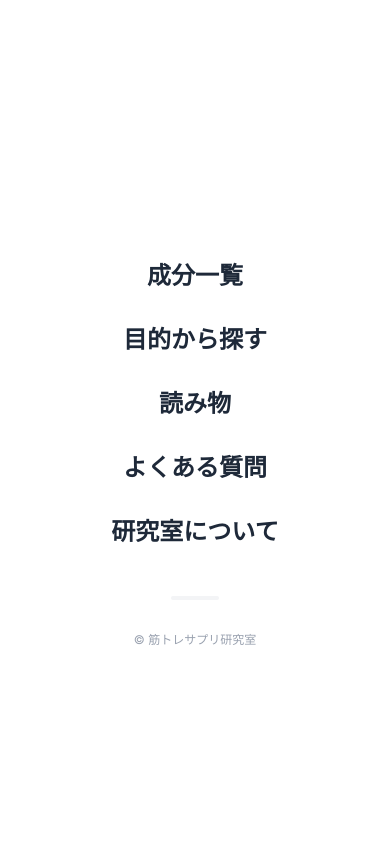
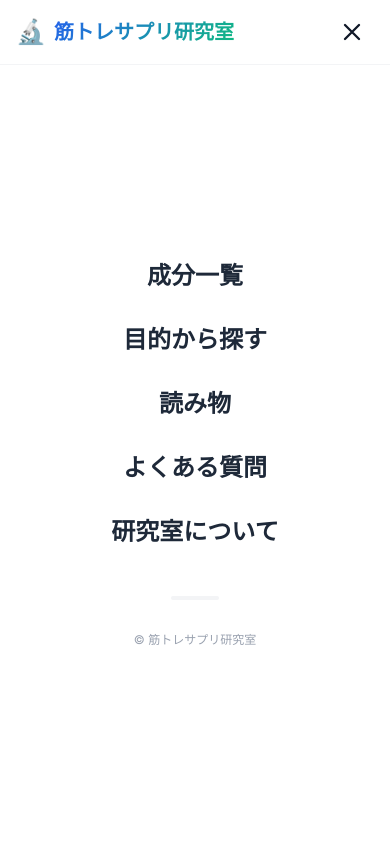
Before and after one commit to WAKAMUSYA/supplement-lab, a Next.js app: page / in a window 390 px wide. Both pictures are taken after a click on the button "メニューを開く". Shown: the top 844 px of the page. Built offline with nearby package versions, Linux system fonts and the light colour scheme.

Commit message:
変更内容

```diff
--- a/src/components/Navbar.tsx
+++ b/src/components/Navbar.tsx
@@ -33,7 +33,7 @@ export default function Navbar() {
   return (
     <>
       {/* Main Header */}
-      <header className="sticky top-0 z-[100] w-full bg-white/80 backdrop-blur-md border-b border-gray-100">
+      <header className="sticky top-0 z-[110] w-full bg-white/80 backdrop-blur-md border-b border-gray-100">
         <div className="container mx-auto px-4 h-16 flex items-center justify-between">
           <Link href="/" className="text-xl font-bold flex items-center gap-2">
             <span className="text-primary text-2xl">🔬</span>
@@ -58,7 +58,7 @@ export default function Navbar() {
           {/* Mobile Menu Toggle Button */}
           <button
             onClick={() => setIsOpen(!isOpen)}
-            className="md:hidden p-2 text-gray-900 hover:text-primary focus:outline-none z-[110]"
+            className="md:hidden p-2 text-gray-900 hover:text-primary focus:outline-none relative z-[120]"
             aria-label={isOpen ? "メニューを閉じる" : "メニューを開く"}
           >
             {isOpen ? (
@@ -76,7 +76,7 @@ export default function Navbar() {
 
       {/* Mobile Menu Overlay */}
       <div
-        className={`fixed inset-0 z-[105] md:hidden bg-white transition-all duration-300 transform ${
+        className={`fixed inset-0 z-[100] md:hidden bg-white transition-all duration-300 transform ${
           isOpen ? "translate-y-0 opacity-100" : "-translate-y-full opacity-0 invisible"
         }`}
       >
```
